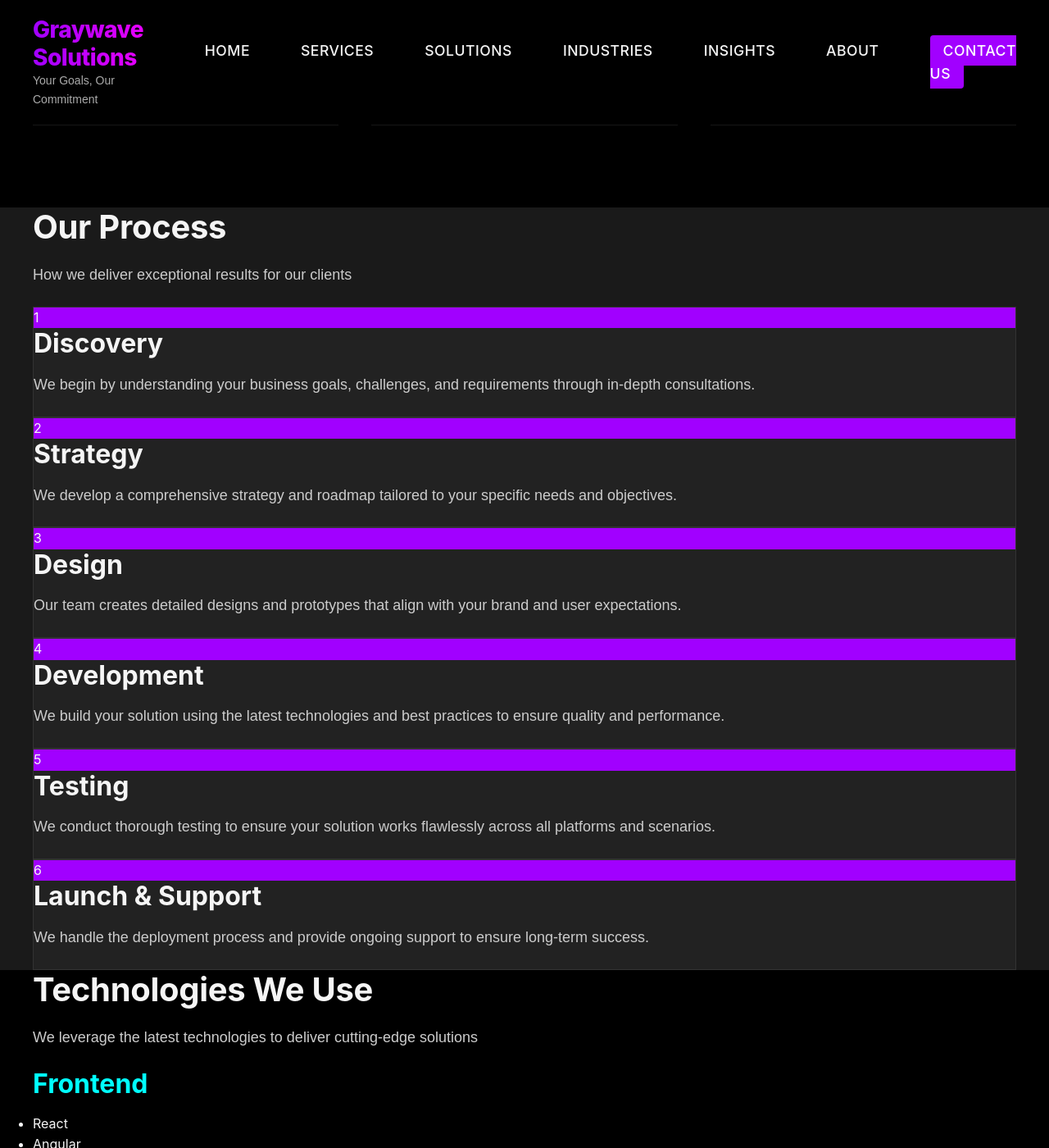
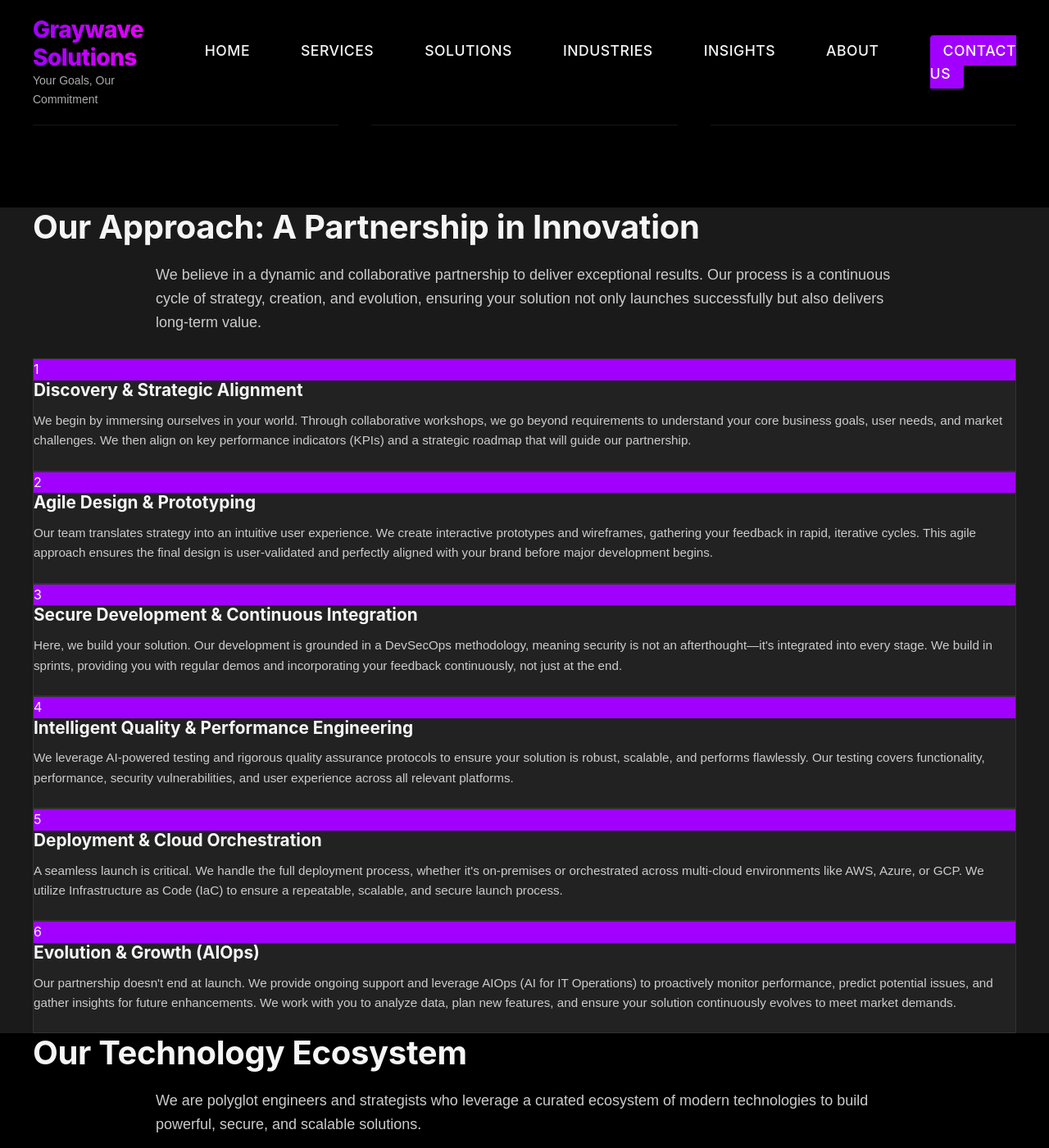
Before and after one commit to MackhaliaB/Tech-Consulting-Build, a Jekyll site: the page built from services.md, in a window 1280 px wide and 1400 px high, scrolled down 1716 px. Shown: the whole window at 82% size. Built offline with Jekyll 4.4.1, drawn with Linux system fonts in a browser that asks for light colours; some of the changed text lies outside the part shown.

Commit message:
Update Our Approach and Technology Ecosystem sections with modern content

```diff
--- a/assets/css/custom.css
+++ b/assets/css/custom.css
@@ -108,6 +108,8 @@
 
 .service-process .section-header p {
   color: #CCCCCC !important;
+  max-width: 900px !important;
+  margin: 0 auto 30px !important;
 }
 
 .process-step {
@@ -121,10 +123,14 @@
 
 .process-step .step-content h3 {
   color: #F5F5F5 !important;
+  font-size: 1.3rem !important;
+  margin-bottom: 12px !important;
 }
 
 .process-step .step-content p {
   color: #CCCCCC !important;
+  font-size: 0.95rem !important;
+  line-height: 1.6 !important;
 }
 
 /* Technologies section styling */
@@ -134,6 +140,14 @@
 
 .technologies .section-header p {
   color: #CCCCCC !important;
+  max-width: 900px !important;
+  margin: 0 auto 30px !important;
+}
+
+.tech-categories {
+  display: grid !important;
+  grid-template-columns: repeat(auto-fit, minmax(250px, 1fr)) !important;
+  gap: 30px !important;
 }
 
 .tech-category h3 {
--- a/services.md
+++ b/services.md
@@ -106,50 +106,50 @@ permalink: /services/
 <section class="service-process">
   <div class="container">
     <div class="section-header">
-      <h2>Our Process</h2>
-      <p>How we deliver exceptional results for our clients</p>
+      <h2>Our Approach: A Partnership in Innovation</h2>
+      <p>We believe in a dynamic and collaborative partnership to deliver exceptional results. Our process is a continuous cycle of strategy, creation, and evolution, ensuring your solution not only launches successfully but also delivers long-term value.</p>
     </div>
     <div class="process-steps">
       <div class="process-step">
         <div class="step-number">1</div>
         <div class="step-content">
-          <h3>Discovery</h3>
-          <p>We begin by understanding your business goals, challenges, and requirements through in-depth consultations.</p>
+          <h3>Discovery & Strategic Alignment</h3>
+          <p>We begin by immersing ourselves in your world. Through collaborative workshops, we go beyond requirements to understand your core business goals, user needs, and market challenges. We then align on key performance indicators (KPIs) and a strategic roadmap that will guide our partnership.</p>
         </div>
       </div>
       <div class="process-step">
         <div class="step-number">2</div>
         <div class="step-content">
-          <h3>Strategy</h3>
-          <p>We develop a comprehensive strategy and roadmap tailored to your specific needs and objectives.</p>
+          <h3>Agile Design & Prototyping</h3>
+          <p>Our team translates strategy into an intuitive user experience. We create interactive prototypes and wireframes, gathering your feedback in rapid, iterative cycles. This agile approach ensures the final design is user-validated and perfectly aligned with your brand before major development begins.</p>
         </div>
       </div>
       <div class="process-step">
         <div class="step-number">3</div>
         <div class="step-content">
-          <h3>Design</h3>
-          <p>Our team creates detailed designs and prototypes that align with your brand and user expectations.</p>
+          <h3>Secure Development & Continuous Integration</h3>
+          <p>Here, we build your solution. Our development is grounded in a DevSecOps methodology, meaning security is not an afterthought—it's integrated into every stage. We build in sprints, providing you with regular demos and incorporating your feedback continuously, not just at the end.</p>
         </div>
       </div>
       <div class="process-step">
         <div class="step-number">4</div>
         <div class="step-content">
-          <h3>Development</h3>
-          <p>We build your solution using the latest technologies and best practices to ensure quality and performance.</p>
+          <h3>Intelligent Quality & Performance Engineering</h3>
+          <p>We leverage AI-powered testing and rigorous quality assurance protocols to ensure your solution is robust, scalable, and performs flawlessly. Our testing covers functionality, performance, security vulnerabilities, and user experience across all relevant platforms.</p>
         </div>
       </div>
       <div class="process-step">
         <div class="step-number">5</div>
         <div class="step-content">
-          <h3>Testing</h3>
-          <p>We conduct thorough testing to ensure your solution works flawlessly across all platforms and scenarios.</p>
+          <h3>Deployment & Cloud Orchestration</h3>
+          <p>A seamless launch is critical. We handle the full deployment process, whether it's on-premises or orchestrated across multi-cloud environments like AWS, Azure, or GCP. We utilize Infrastructure as Code (IaC) to ensure a repeatable, scalable, and secure launch process.</p>
         </div>
       </div>
       <div class="process-step">
         <div class="step-number">6</div>
         <div class="step-content">
-          <h3>Launch & Support</h3>
-          <p>We handle the deployment process and provide ongoing support to ensure long-term success.</p>
+          <h3>Evolution & Growth (AIOps)</h3>
+          <p>Our partnership doesn't end at launch. We provide ongoing support and leverage AIOps (AI for IT Operations) to proactively monitor performance, predict potential issues, and gather insights for future enhancements. We work with you to analyze data, plan new features, and ensure your solution continuously evolves to meet market demands.</p>
         </div>
       </div>
     </div>
@@ -159,48 +159,68 @@ permalink: /services/
 <section class="technologies">
   <div class="container">
     <div class="section-header">
-      <h2>Technologies We Use</h2>
-      <p>We leverage the latest technologies to deliver cutting-edge solutions</p>
+      <h2>Our Technology Ecosystem</h2>
+      <p>We are polyglot engineers and strategists who leverage a curated ecosystem of modern technologies to build powerful, secure, and scalable solutions.</p>
     </div>
     <div class="tech-categories">
       <div class="tech-category">
         <h3>Frontend</h3>
         <ul class="tech-list">
-          <li>React</li>
-          <li>Angular</li>
-          <li>Vue.js</li>
+          <li>React, Angular, Vue.js</li>
+          <li>JavaScript/TypeScript</li>
           <li>HTML5/CSS3</li>
-          <li>JavaScript/TypeScript</li>
+          <li>WebAssembly (Wasm)</li>
+          <li>Progressive Web Apps (PWA)</li>
         </ul>
       </div>
       <div class="tech-category">
         <h3>Backend</h3>
         <ul class="tech-list">
-          <li>Node.js</li>
-          <li>Python</li>
-          <li>PHP</li>
-          <li>Java</li>
-          <li>.NET</li>
+          <li>Node.js, Python, Java, .NET</li>
+          <li>Go (Golang)</li>
+          <li>Rust</li>
+          <li>GraphQL & RESTful APIs</li>
+          <li>Microservices Architecture</li>
         </ul>
       </div>
       <div class="tech-category">
         <h3>Mobile</h3>
         <ul class="tech-list">
-          <li>React Native</li>
-          <li>Flutter</li>
-          <li>Swift</li>
-          <li>Kotlin</li>
-          <li>Ionic</li>
+          <li>React Native, Flutter</li>
+          <li>Native iOS (Swift)</li>
+          <li>Native Android (Kotlin)</li>
+          <li>Cross-platform Solutions</li>
+          <li>Mobile DevSecOps</li>
         </ul>
       </div>
       <div class="tech-category">
-        <h3>Cloud & DevOps</h3>
+        <h3>Cloud, DevOps & DevSecOps</h3>
         <ul class="tech-list">
-          <li>AWS</li>
-          <li>Azure</li>
-          <li>Google Cloud</li>
-          <li>Docker</li>
-          <li>Kubernetes</li>
+          <li>AWS, Azure, Google Cloud</li>
+          <li>Docker, Kubernetes (K8s)</li>
+          <li>Infrastructure as Code (IaC)</li>
+          <li>CI/CD & Automation</li>
+          <li>Security (SAST/DAST)</li>
+        </ul>
+      </div>
+      <div class="tech-category">
+        <h3>Data & Analytics</h3>
+        <ul class="tech-list">
+          <li>PostgreSQL, MongoDB, MySQL</li>
+          <li>Data Pipelines & ETL</li>
+          <li>Apache Spark, Airflow</li>
+          <li>BI & Visualization Tools</li>
+          <li>Real-time Analytics</li>
+        </ul>
+      </div>
+      <div class="tech-category">
+        <h3>AI & Machine Learning</h3>
+        <ul class="tech-list">
+          <li>TensorFlow, PyTorch</li>
+          <li>MLOps Platforms</li>
+          <li>Natural Language Processing</li>
+          <li>Computer Vision</li>
+          <li>Generative AI Solutions</li>
         </ul>
       </div>
     </div>
```
